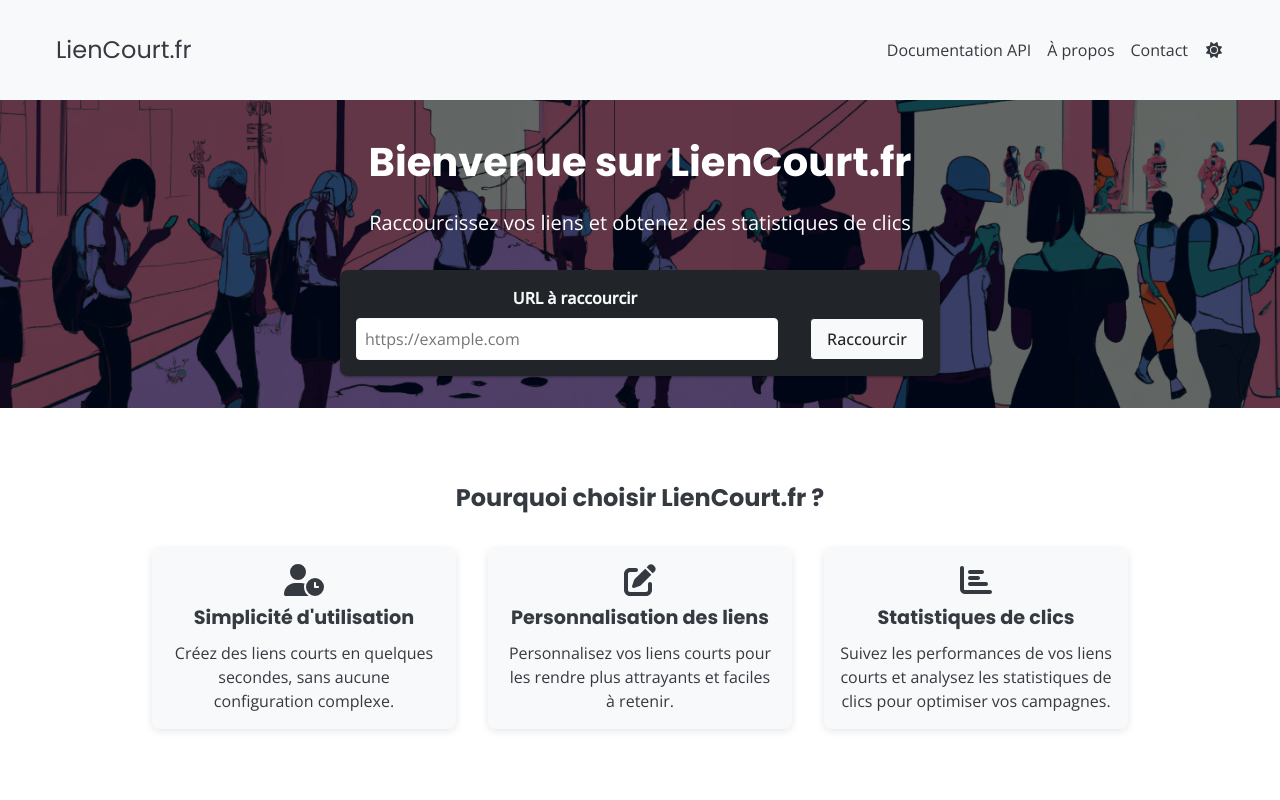
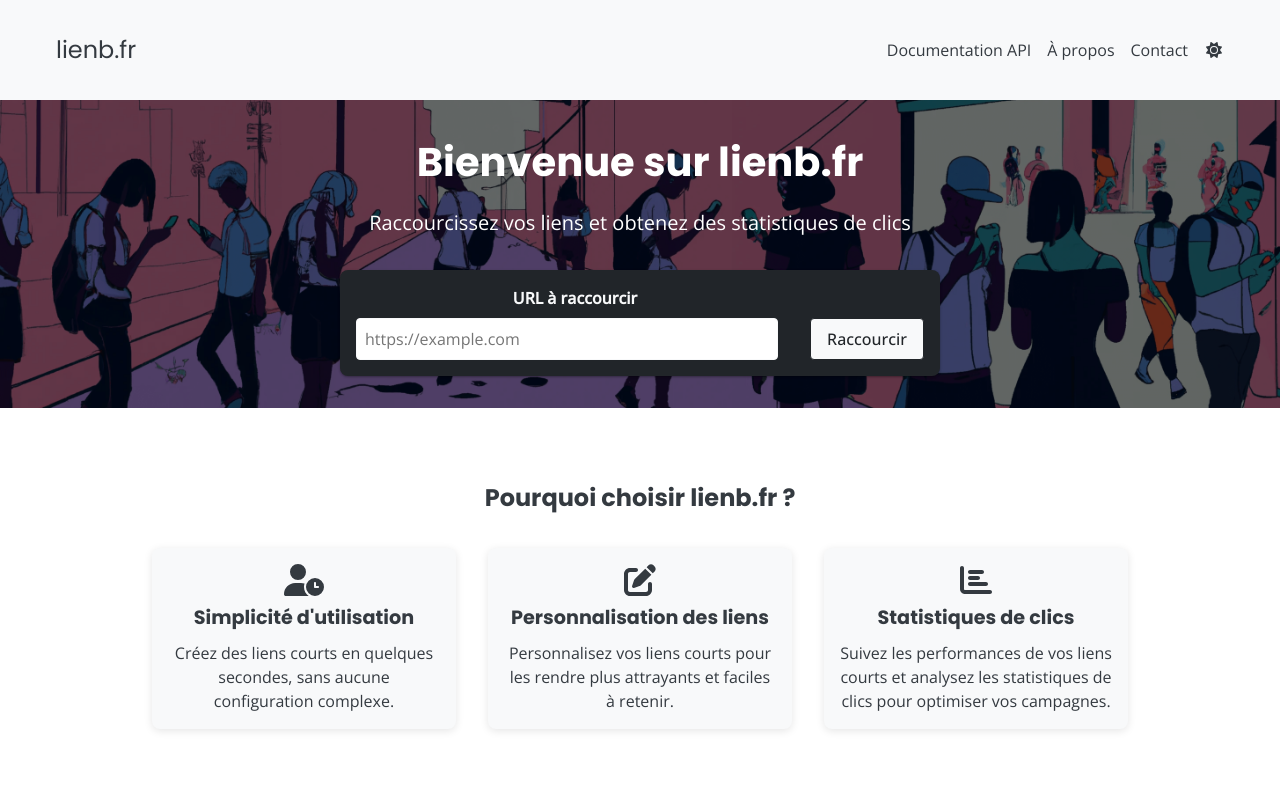
Before and after one commit to mathieuc22/url-shortener-frontend, a Vue app: page / in a window 1280 px wide. Shown: the top 800 px of the page. Built offline with nearby package versions, Linux system fonts and the light colour scheme; no server answers.

Commit message:
Rename website

```diff
--- a/src/components/AdvantagesSection.vue
+++ b/src/components/AdvantagesSection.vue
@@ -1,5 +1,5 @@
 <template>
-  <h2 class="homepage-section__title">Pourquoi choisir LienCourt.fr ?</h2>
+  <h2 class="homepage-section__title">Pourquoi choisir lienb.fr ?</h2>
   <div class="advantages__cards">
     <div class="advantages-card">
       <font-awesome-icon icon="user-clock" class="advantages-card__icon" />
--- a/src/components/Footer.vue
+++ b/src/components/Footer.vue
@@ -1,7 +1,7 @@
 <template>
     <footer class="footer">
         <div class="footer__container">
-            <p class="footer__text">&copy; 2023 LienCourt.fr</p>
+            <p class="footer__text">&copy; 2023 lienb.fr</p>
             <ul class="footer__links">
                 <li class="footer__link-item">
                     <a href="https://short.cloudypanda.me/docs" target="_blank" rel="noopener noreferrer">API</a>
--- a/src/components/Header.vue
+++ b/src/components/Header.vue
@@ -2,7 +2,7 @@
   <header class="header">
     <div class="container">
       <nav class="nav">
-        <router-link to="/" class="nav__logo">LienCourt.fr</router-link>
+        <router-link to="/" class="nav__logo">lienb.fr</router-link>
         <button class="hamburger" @click="toggleMenu" v-if="!menuOpen">
           <font-awesome-icon icon="bars" />
         </button>
--- a/src/components/HeroSection.vue
+++ b/src/components/HeroSection.vue
@@ -8,7 +8,7 @@
     </picture>
     <div class="hero__overlay"></div>
     <div class="hero__content">
-      <h1 class="hero__title">Bienvenue sur LienCourt.fr</h1>
+      <h1 class="hero__title">Bienvenue sur lienb.fr</h1>
       <p class="hero__description">
         Raccourcissez vos liens et obtenez des statistiques de clics
       </p>
--- a/src/pages/APIPage.vue
+++ b/src/pages/APIPage.vue
@@ -3,7 +3,7 @@
     <section class="section">
       <h1 class="section__title">Documentation de l'API</h1>
       <p class="section__description">
-        L'API de LienCourt.fr vous permet de créer et récupérer des liens
+        L'API de lienb.fr vous permet de créer et récupérer des liens
         raccourcis directement depuis votre propre application ou site web. Vous
         pouvez l'utiliser pour créer des liens personnalisés, suivre les
         statistiques de clics et bien plus encore.
--- a/src/pages/AboutPage.vue
+++ b/src/pages/AboutPage.vue
@@ -1,9 +1,9 @@
 <template>
   <div class="page">
     <section class="section">
-      <h1 class="section__title">À propos de LienCourt.fr</h1>
+      <h1 class="section__title">À propos de lienb.fr</h1>
       <p class="section__description">
-        LienCourt.fr est un service de réduction de liens qui permet de
+        lienb.fr est un service de réduction de liens qui permet de
         raccourcir facilement des URL longues et complexes. Notre mission est de
         simplifier la gestion des liens et d'améliorer leur lisibilité pour les
         utilisateurs finaux. Grâce à notre API REST, les développeurs peuvent
--- a/src/router/index.js
+++ b/src/router/index.js
@@ -14,9 +14,9 @@ const routes = [
     name: "Home",
     component: HomePage,
     meta: {
-      title: "LienCourt.fr - Accueil",
+      title: "lienb.fr - Votre plan B pour des liens brefs et efficaces !",
       description:
-        "Réduisez et partagez facilement vos liens avec LienCourt.fr, le service de raccourcissement de liens français.",
+        "Réduisez et partagez facilement vos liens avec lienb.fr, le service de raccourcissement de liens français.",
     },
   },
   {
@@ -24,9 +24,9 @@ const routes = [
     name: "ApiDocs",
     component: APIPage,
     meta: {
-      title: "LienCourt.fr - Documentation API",
+      title: "lienb.fr - Documentation API",
       description:
-        "Découvrez comment utiliser notre API pour intégrer LienCourt.fr dans vos applications et services.",
+        "Découvrez comment utiliser notre API pour intégrer lienb.fr dans vos applications et services.",
     },
   },
   {
@@ -34,9 +34,9 @@ const routes = [
     name: "About",
     component: AboutPage,
     meta: {
-      title: "LienCourt.fr - À propos",
+      title: "lienb.fr - À propos",
       description:
-        "Apprenez-en plus sur LienCourt.fr, le service de raccourcissement de liens français.",
+        "Apprenez-en plus sur lienb.fr, le service de raccourcissement de liens français.",
     },
   },
   {
@@ -68,7 +68,7 @@ const router = createRouter({
 
 router.afterEach((to) => {
   // Met à jour le titre de la page
-  document.title = to.meta.title || "LienCourt.fr";
+  document.title = to.meta.title || "lienb.fr";
 
   // Met à jour la balise "description"
   const descriptionMetaTag = document.querySelector('meta[name="description"]');
@@ -77,7 +77,7 @@ router.afterEach((to) => {
   } else {
     descriptionMetaTag.setAttribute(
       "content",
-      "Réduisez et partagez facilement vos liens avec LienCourt.fr, le service de raccourcissement de liens français."
+      "Réduisez et partagez facilement vos liens avec lienb.fr, le service de raccourcissement de liens français."
     );
   }
 });
```
Lines whose indentation alone changed are shown as unchanged.
